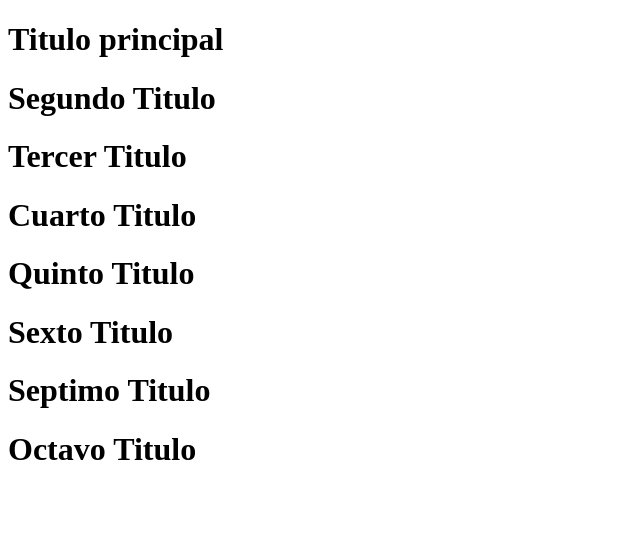
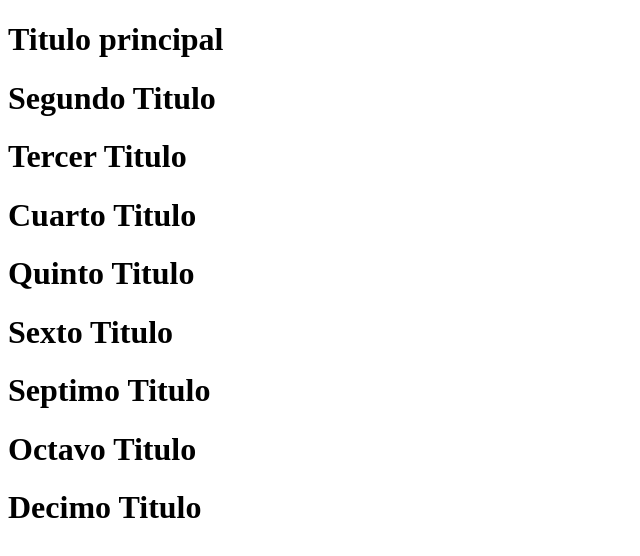
Before and after one commit to JuanJaimes2709/Pagina_Git, a plain HTML site: page index.html in a window 1280 px wide. Shown: the whole page, without its empty margins (0-640 px from the left). Drawn offline with Linux system fonts and the light colour scheme.

Commit message:
Decimo Commit

```diff
--- a/index.html
+++ b/index.html
@@ -14,5 +14,6 @@
   <h1>Sexto Titulo</h1>
   <h1>Septimo Titulo</h1>
   <h1>Octavo Titulo</h1>
+  <h1>Decimo Titulo</h1>
 </body>
 </html>
```
